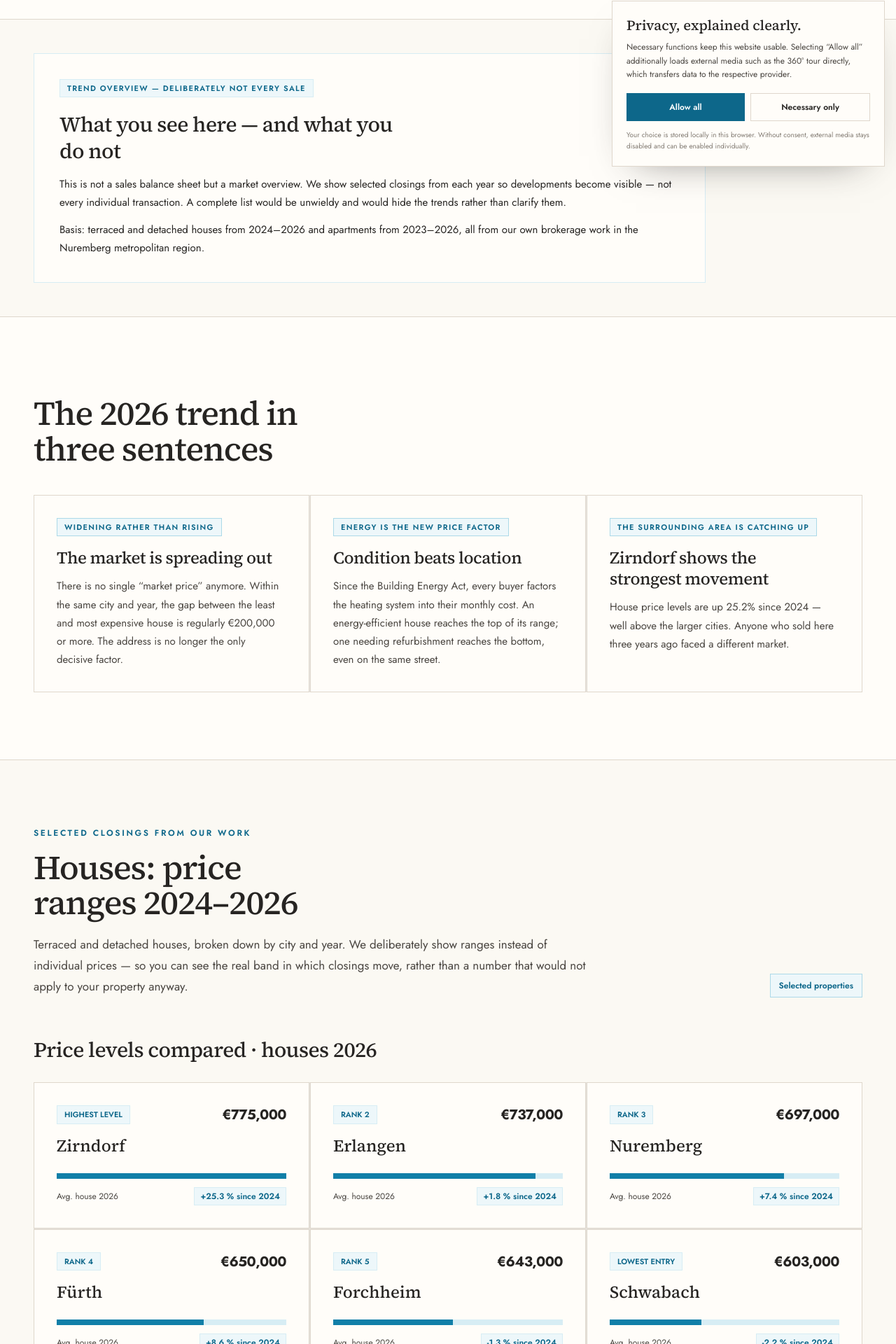
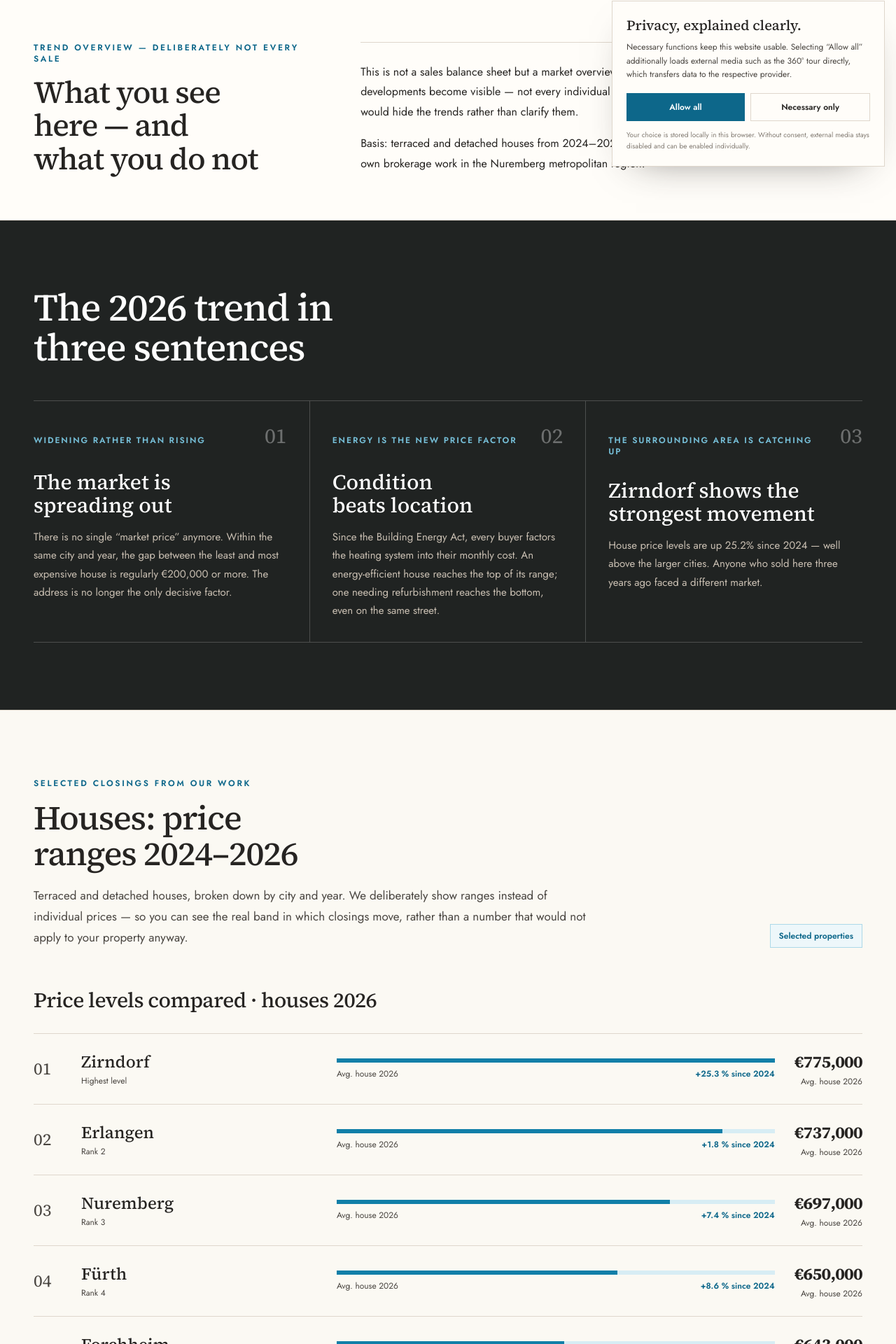
Before and after one commit to atondix-projects/immonations-website, a Next.js app: page /en/market-data in a window 1280 px wide. Shown: the part 546-2466 px from the top of the page at 70% size. Built offline with nearby package versions, Linux system fonts and the light colour scheme.

Commit message:
fix(pdf-w-09): reshape market data as editorial report

```diff
--- a/src/components/site/market/market-pages.tsx
+++ b/src/components/site/market/market-pages.tsx
@@ -13,7 +13,6 @@ import {
   getMarketOverviewCopy,
   MARKET_CITIES,
   NUREMBERG_DISTRICT_TRANSACTIONS,
-  type MarketCard,
 } from '@/lib/content/market-insights'
 import { DataProvenance } from '../data-provenance'
 import { CtaBand } from '../templates/cta-band'
@@ -23,24 +22,7 @@ import { PageHero } from '../templates/page-hero'
 const CONTAINER = 'mx-auto w-full max-w-[1320px] px-5 sm:px-7 lg:px-12'
 const COMPACT_CONTAINER = 'mx-auto w-full max-w-[1240px] px-6 lg:px-10'
 const EYEBROW = 'text-brand-700 text-[11px] font-semibold tracking-[0.22em] uppercase md:text-xs'
-const CARD = 'border-border bg-background border p-7 md:p-8'
 const BAR_WIDTHS = ['w-full', 'w-[88%]', 'w-[76%]', 'w-[64%]', 'w-[52%]', 'w-[40%]']
-
-function LocalizedCard({ card, locale }: { card: MarketCard; locale: Locale }) {
-  return (
-    <article className={CARD}>
-      <span className="text-brand-700 border-brand-200 bg-brand-50 inline-flex border px-2.5 py-1 text-[11px] font-semibold tracking-[0.12em] uppercase">
-        {card.tag[locale]}
-      </span>
-      <h3 className="mt-4 font-serif text-2xl leading-tight font-medium tracking-[-0.02em] text-balance">
-        {card.title[locale]}
-      </h3>
-      <p className="text-muted-foreground mt-3 text-[15px] leading-[1.75] text-pretty">
-        {card.text[locale]}
-      </p>
-    </article>
-  )
-}
 
 export function MarketOverviewPage({ locale }: { locale: Locale }) {
   const copy = getMarketOverviewCopy(locale)
@@ -196,19 +178,24 @@ export function MarketDataPage({ locale }: { locale: Locale }) {
   const labels = copy.labels
 
   return (
-    <main className="bg-background">
-      <PageHero eyebrow={copy.hero.eyebrow} title={copy.hero.title} lede={copy.hero.lede} />
+    <main data-market-data-report className="bg-background">
+      <PageHero
+        eyebrow={copy.hero.eyebrow}
+        title={copy.hero.title}
+        lede={copy.hero.lede}
+        className="pb-14 md:pb-18 lg:pb-20"
+      />
 
-      <section className="border-border bg-muted/45 border-y py-10 md:py-12">
+      <section className="border-border border-y py-12 md:py-16">
         <div className={CONTAINER}>
-          <div className="border-brand-100 bg-background max-w-[100ch] border p-7 md:p-9">
-            <span className="text-brand-700 bg-brand-50 border-brand-100 inline-flex border px-2.5 py-1 text-[11px] font-semibold tracking-[0.12em] uppercase">
-              {copy.overview.badge}
-            </span>
-            <h2 className="mt-5 max-w-[30ch] font-serif text-2xl leading-tight font-medium tracking-[-0.02em] md:text-3xl">
+          <div className="grid gap-8 lg:grid-cols-[0.72fr_1.28fr] lg:gap-16">
+            <div>
+              <p className={EYEBROW}>{copy.overview.badge}</p>
+              <h2 className="mt-4 max-w-[18ch] font-serif text-[2.15rem] leading-[1.08] font-medium tracking-[-0.025em] text-balance md:text-[2.75rem]">
                 {copy.overview.title}
               </h2>
-            <div className="mt-4 space-y-3 text-[15px] leading-[1.75] text-pretty">
+            </div>
+            <div className="border-border space-y-4 border-t pt-6 text-[16px] leading-[1.8] text-pretty lg:pt-7">
               {copy.overview.paragraphs.map((paragraph) => (
                 <p key={paragraph}>{paragraph}</p>
               ))}
@@ -217,12 +204,35 @@ export function MarketDataPage({ locale }: { locale: Locale }) {
         </div>
       </section>
 
-      <section className="py-16 md:py-24">
+      <section data-market-trend className="bg-surface-dark py-16 text-white md:py-24">
         <div className={CONTAINER}>
-          <SectionHeading title={copy.trend.title} />
-          <div className="mt-10 grid gap-px bg-neutral-900/10 md:grid-cols-3">
-            {copy.trend.cards.map((card) => (
-              <LocalizedCard key={card.title.de} card={card} locale={locale} />
+          <h2 className="max-w-[18ch] font-serif text-[2.4rem] leading-[1.04] font-medium tracking-[-0.025em] text-balance md:text-[3.4rem]">
+            {copy.trend.title}
+          </h2>
+          <div className="mt-12 grid border-t border-white/20 md:grid-cols-3">
+            {copy.trend.cards.map((card, index) => (
+              <article
+                key={card.title.de}
+                className="border-b border-white/20 py-8 md:border-r md:px-8 md:first:pl-0 md:last:border-r-0 md:last:pr-0"
+              >
+                <div className="flex items-baseline justify-between gap-5">
+                  <span className="text-brand-300 text-xs font-semibold tracking-[0.16em] uppercase">
+                    {card.tag[locale]}
+                  </span>
+                  <span
+                    className="font-serif text-3xl text-white/35 tabular-nums"
+                    aria-hidden="true"
+                  >
+                    {String(index + 1).padStart(2, '0')}
+                  </span>
+                </div>
+                <h3 className="mt-8 font-serif text-3xl leading-[1.08] font-medium text-balance">
+                  {card.title[locale]}
+                </h3>
+                <p className="mt-4 text-[15px] leading-[1.75] text-pretty text-neutral-300">
+                  {card.text[locale]}
+                </p>
+              </article>
             ))}
           </div>
         </div>
@@ -244,35 +254,46 @@ export function MarketDataPage({ locale }: { locale: Locale }) {
           <h3 className="mt-14 font-serif text-2xl leading-tight font-medium tracking-[-0.02em] md:text-3xl">
             {copy.houses.comparisonTitle}
           </h3>
-          <div className="mt-7 grid gap-px bg-neutral-900/10 sm:grid-cols-2 xl:grid-cols-3">
+          <div className="border-border mt-7 border-y">
             {comparison.map((city, index) => {
               const cityName = city.series[0]?.city[locale] ?? city.city
               return (
-                <article key={city.city} className={CARD}>
-                  <div className="flex items-start justify-between gap-4">
+                <article
+                  key={city.city}
+                  className="border-border grid gap-5 border-b py-6 last:border-b-0 md:grid-cols-[2.5rem_0.7fr_1.3fr_auto] md:items-center md:gap-7"
+                >
+                  <span className="text-muted-foreground font-serif text-2xl tabular-nums">
+                    {String(index + 1).padStart(2, '0')}
+                  </span>
                   <div>
-                      <span className="text-brand-700 bg-brand-50 border-brand-100 inline-flex border px-2.5 py-1 text-[11px] font-semibold uppercase">
+                    <h4 className="font-serif text-2xl leading-tight font-medium">{cityName}</h4>
+                    <span className="text-muted-foreground mt-1 block text-xs">
                       {index === 0
                         ? labels.highest
                         : index === comparison.length - 1
                           ? labels.lowest
                           : `${labels.rank} ${index + 1}`}
                     </span>
-                      <h4 className="mt-4 font-serif text-2xl leading-tight font-medium">
-                        {cityName}
-                      </h4>
                   </div>
-                    <strong className="text-xl tracking-[-0.03em]">
+                  <div>
+                    <div className="bg-brand-100 h-1.5" aria-hidden="true">
+                      <span
+                        className={`bg-brand-600 block h-full ${BAR_WIDTHS[index] ?? 'w-1/3'}`}
+                      />
+                    </div>
+                    <div className="text-muted-foreground mt-2 flex items-center justify-between gap-3 text-xs">
+                      <span>{labels.averageHouse}</span>
+                      <span className="text-brand-700 font-semibold">
+                        {formatPercent(city.trend, locale)} {labels.since}
+                      </span>
+                    </div>
+                  </div>
+                  <div className="md:text-right">
+                    <strong className="font-serif text-2xl tracking-[-0.03em]">
                       {formatCurrency(city.level * 1000, locale)}
                     </strong>
-                  </div>
-                  <div className="bg-brand-100 mt-6 h-2" aria-hidden="true">
-                    <span className={`bg-brand-600 block h-full ${BAR_WIDTHS[index] ?? 'w-1/3'}`} />
-                  </div>
-                  <div className="text-muted-foreground mt-3 flex items-center justify-between gap-3 text-xs">
-                    <span>{labels.averageHouse}</span>
-                    <span className="text-brand-700 bg-brand-50 border-brand-100 border px-2 py-1 font-semibold">
-                      {formatPercent(city.trend, locale)} {labels.since}
+                    <span className="text-muted-foreground mt-1 block text-xs">
+                      {labels.averageHouse}
                     </span>
                   </div>
                 </article>
@@ -334,27 +355,29 @@ export function MarketDataPage({ locale }: { locale: Locale }) {
               {labels.selected}
             </span>
           </div>
-          <div className="mt-10 grid gap-px bg-neutral-900/10 sm:grid-cols-2 xl:grid-cols-3">
+          <div className="border-border mt-10 border-y">
             {APARTMENT_MARKET.map((city) => {
               const summary = getApartmentSummary(city)
               return (
-                <article key={city.city.de} className={CARD}>
+                <article
+                  key={city.city.de}
+                  className="border-border grid gap-5 border-b py-7 last:border-b-0 lg:grid-cols-[0.7fr_0.8fr_1.5fr] lg:items-center"
+                >
+                  <div>
                     <h3 className="font-serif text-2xl leading-tight font-medium">
                       {city.city[locale]}
                     </h3>
                     <p className="text-muted-foreground mt-1 text-sm">
                       {summary.count} {copy.apartments.countLabel}
                     </p>
-                  <strong className="mt-5 block font-serif text-xl leading-tight font-medium tracking-[-0.025em]">
-                    {formatCurrency(summary.lowK * 1000, locale)} –{' '}
+                  </div>
+                  <strong className="font-serif text-xl leading-tight font-medium tracking-[-0.025em]">
+                    {formatCurrency(summary.lowK * 1000, locale)} –<br />
                     {formatCurrency(summary.highK * 1000, locale)}
                   </strong>
-                  <div className="mt-5 flex flex-wrap gap-2">
+                  <div className="flex flex-wrap gap-x-5 gap-y-2 lg:justify-end">
                     {city.years.map((year) => (
-                      <span
-                        key={year.year}
-                        className="border-border bg-muted text-muted-foreground border px-2.5 py-1.5 text-xs tabular-nums"
-                      >
+                      <span key={year.year} className="text-muted-foreground text-xs tabular-nums">
                         {year.year}: {year.count}× · {formatThousands(year.lowK, locale)}–
                         {formatThousands(year.highK, locale)}K
                       </span>
@@ -424,9 +447,28 @@ export function MarketDataPage({ locale }: { locale: Locale }) {
       <section className="py-16 md:py-24">
         <div className={CONTAINER}>
           <SectionHeading title={copy.factors.title} lede={copy.factors.lede} />
-          <div className="mt-10 grid gap-px bg-neutral-900/10 md:grid-cols-2">
-            {copy.factors.cards.map((card) => (
-              <LocalizedCard key={card.title.de} card={card} locale={locale} />
+          <div className="border-border mt-12 grid border-t md:grid-cols-2">
+            {copy.factors.cards.map((card, index) => (
+              <article
+                key={card.title.de}
+                data-market-factor
+                className="border-border border-b py-8 md:odd:pr-10 md:even:border-l md:even:pl-10"
+              >
+                <div className="flex items-baseline gap-4">
+                  <span className="text-brand-700 text-xs font-semibold tracking-[0.14em] uppercase">
+                    {card.tag[locale]}
+                  </span>
+                  <span className="text-muted-foreground ml-auto font-serif text-xl tabular-nums">
+                    {String(index + 1).padStart(2, '0')}
+                  </span>
+                </div>
+                <h3 className="mt-6 font-serif text-2xl leading-tight font-medium tracking-[-0.02em] text-balance">
+                  {card.title[locale]}
+                </h3>
+                <p className="text-muted-foreground mt-3 max-w-[66ch] text-[15px] leading-[1.75] text-pretty">
+                  {card.text[locale]}
+                </p>
+              </article>
             ))}
           </div>
         </div>
@@ -435,9 +477,42 @@ export function MarketDataPage({ locale }: { locale: Locale }) {
       <section className="border-border bg-muted/45 border-y py-16 md:py-24">
         <div className={CONTAINER}>
           <SectionHeading title={copy.why.title} lede={copy.why.lede} />
-          <div className="mt-10 grid gap-px bg-neutral-900/10 md:grid-cols-2 xl:grid-cols-3">
-            {copy.why.cards.map((card) => (
-              <LocalizedCard key={card.title.de} card={card} locale={locale} />
+          <div className="border-border mt-12 grid border-y lg:grid-cols-[1.15fr_0.85fr]">
+            {copy.why.cards.map((card, index) => (
+              <article
+                key={card.title.de}
+                className={cn(
+                  'border-border py-8 lg:px-9',
+                  index === 0
+                    ? 'bg-surface-dark text-white lg:row-span-2 lg:p-10'
+                    : 'border-b last:border-b-0 lg:border-l',
+                )}
+              >
+                <span
+                  className={cn(
+                    'text-xs font-semibold tracking-[0.14em] uppercase',
+                    index === 0 ? 'text-brand-300' : 'text-brand-700',
+                  )}
+                >
+                  {card.tag[locale]}
+                </span>
+                <h3
+                  className={cn(
+                    'mt-5 font-serif leading-tight font-medium tracking-[-0.02em] text-balance',
+                    index === 0 ? 'text-3xl md:text-4xl' : 'text-2xl',
+                  )}
+                >
+                  {card.title[locale]}
+                </h3>
+                <p
+                  className={cn(
+                    'mt-3 max-w-[64ch] text-[15px] leading-[1.75] text-pretty',
+                    index === 0 ? 'text-neutral-300' : 'text-muted-foreground',
+                  )}
+                >
+                  {card.text[locale]}
+                </p>
+              </article>
             ))}
           </div>
           <div className="mt-9 flex flex-wrap gap-3">
```
Also changed, not shown: 3 other files (tests, documents, lock files or other folders). Lines whose indentation alone changed are shown as unchanged.
